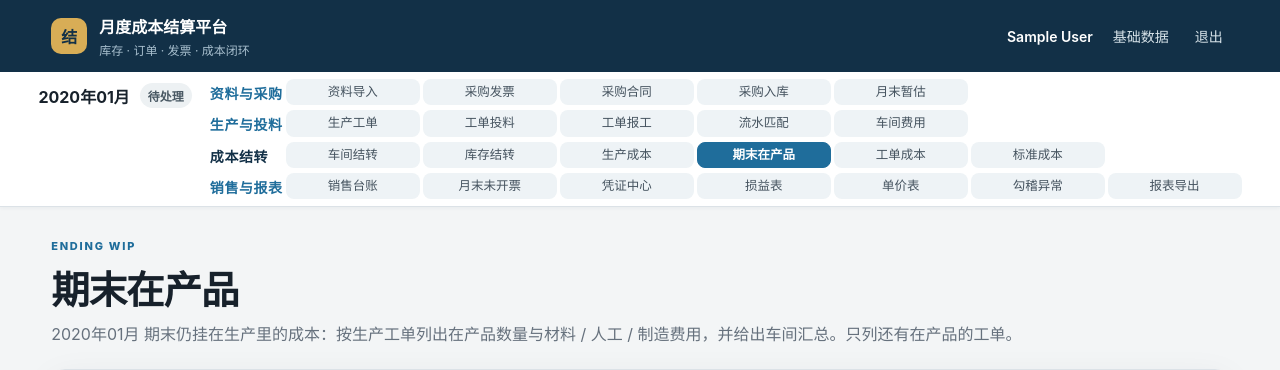
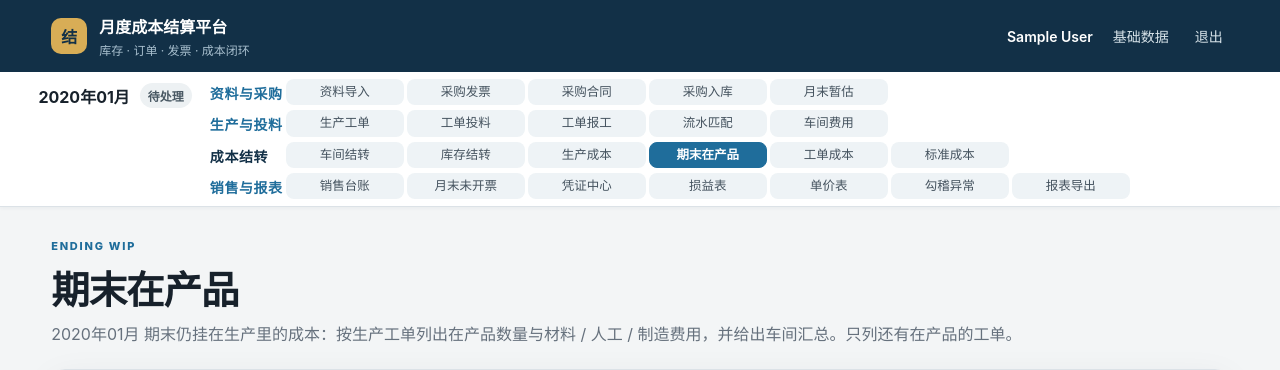
Before and after one commit to clarkwang1980/cost-settlement-platform, a Django app: page /periods/1/ending-wip/ in a window 1280 px wide. Shown: the top 370 px of the page. Run offline with Django 5.2, Linux system fonts and the light colour scheme; a user stored in the database is signed in; tables that the repository leaves empty hold one stand-in row (values such as "Sample post"); parts of the project's set-up code (start-up, migrations or seed data) failed here and were passed over.

Commit message:
顶部导航按钮缩短为固定 118px 等宽（不再铺满整行拉得过宽）

```diff
--- a/static/settlement/app.css
+++ b/static/settlement/app.css
@@ -78,7 +78,8 @@ button { cursor: pointer; }
 .nav-group-links {
   /* 按钮块：用 7 列网格 —— 所有按钮**同一个宽度**，四行的列也左右对齐，
      不会出现"这一行按钮宽、那一行按钮窄"或折行后缩进不齐（用户 2026-09-30） */
-  display: grid; grid-template-columns: repeat(7, minmax(0, 1fr));
+  display: grid; grid-template-columns: repeat(7, 118px);
+  justify-content: start;
   align-items: center; flex: 1 1 0; min-width: 0;
   gap: 5px 6px;
 }
--- a/templates/base.html
+++ b/templates/base.html
@@ -5,7 +5,7 @@
   <meta charset="utf-8">
   <meta name="viewport" content="width=device-width, initial-scale=1">
   <title>{% block title %}月度成本结算平台{% endblock %}</title>
-  <link rel="stylesheet" href="{% static 'settlement/app.css' %}?v=20260930-nav7">
+  <link rel="stylesheet" href="{% static 'settlement/app.css' %}?v=20260930-nav8">
 </head>
 <body>
   <header class="topbar">
```
